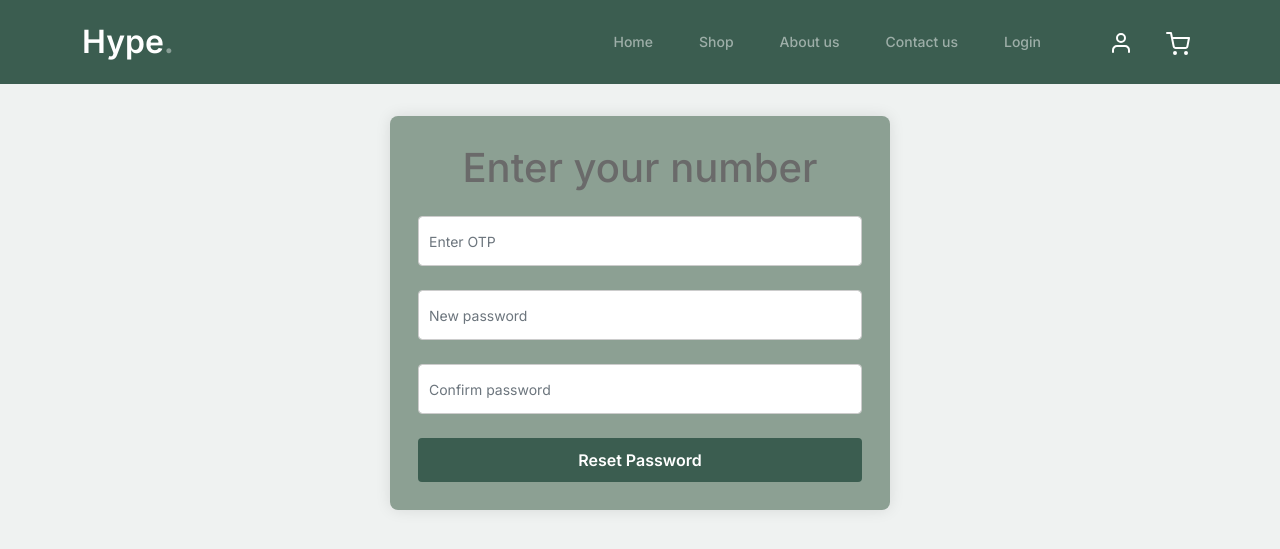
After one commit to Rahe3s/django_ecommerce, a Django app: page /accounts/reset_password/ in a window 1280 px wide. The commit adds this page. Shown: the top 549 px of the page. Run offline with Django 5.2, Linux system fonts and the light colour scheme; some libraries are stand-ins or nearby versions.

Commit message:
forget password function is implemented

```diff
--- a/accounts/urls.py
+++ b/accounts/urls.py
@@ -8,4 +8,6 @@ urlpatterns = [
     path("login", views.login_page, name='login_page'),
     path("logout", views.logout_page, name='logout_page'),
     path("otp_verification", views.otp_verification, name='otp_verification'),
+    path('forget_password/', views.forget_password, name='forget_password'),
+    path('reset_password/', views.reset_password, name='reset_password'),
 ]
--- a/accounts/views.py
+++ b/accounts/views.py
@@ -9,6 +9,7 @@ from twilio.rest import Client
 from django.conf import settings
 from datetime import datetime
 from django.contrib.auth import get_user_model
+from django.utils.timezone import now
 
 
 
@@ -152,3 +153,75 @@ def logout_page(request):
 
         messages.error(request, f"An unexpected error occurred during logout: {str(e)}")
         return redirect('login_page')
+
+
+def forget_password(request):
+    if request.method == 'POST':
+        phone = request.POST.get('phone')
+
+        if User_Details.objects.filter(phone=phone).exists():
+            # Generate OTP
+            otp = str(random.randint(100000, 999999))
+            request.session['reset_phone'] = phone
+            request.session['reset_otp'] = otp
+            request.session['reset_otp_created_at'] = now().isoformat()
+
+            try:
+                # Send OTP via SMS
+                client = Client(settings.TWILIO_ACCOUNT_SID, settings.TWILIO_AUTH_TOKEN)
+                message = client.messages.create(
+                    body=f'Your OTP code is {otp}',
+                    from_=settings.TWILIO_PHONE_NUMBER,
+                    to=phone
+                )
+
+                messages.success(request, "OTP has been sent to your phone.")
+                return redirect('reset_password')
+            except Exception as e:
+                messages.error(request, "Failed to send OTP. Please try again later.")
+        else:
+            messages.error(request, "Phone number not found.")
+
+    return render(request, 'accounts/reset_password_request.html')
+
+
+def reset_password(request):
+    if request.method == 'POST':
+        input_otp = request.POST.get('otp')
+        new_password = request.POST.get('new_password')
+        confirm_password = request.POST.get('confirm_password')
+
+        # Retrieve session data
+        otp = request.session.get('reset_otp')
+        phone = request.session.get('reset_phone')
+        otp_created_at = datetime.fromisoformat(request.session.get('reset_otp_created_at'))
+
+        # Validate OTP
+        if otp and otp_created_at:
+            time_diff = now() - otp_created_at
+
+            if time_diff.total_seconds() <= 120:  # OTP expires after 2 minutes
+                if input_otp == otp:
+                    if new_password == confirm_password:
+                        # Update user password
+                        user = User_Details.objects.get(phone=phone)
+                        user.set_password(new_password)
+                        user.save()
+
+                        # Clear session
+                        del request.session['reset_otp']
+                        del request.session['reset_phone']
+                        del request.session['reset_otp_created_at']
+
+                        messages.success(request, "Password reset successfully. You can now log in.")
+                        return redirect('login_page')
+                    else:
+                        messages.error(request, "Passwords do not match.")
+                else:
+                    messages.error(request, "Invalid OTP.")
+            else:
+                messages.error(request, "OTP has expired.")
+        else:
+            messages.error(request, "Invalid session data. Please try again.")
+
+    return render(request, 'accounts/reset_password.html')
--- a/payment/urls.py
+++ b/payment/urls.py
@@ -10,5 +10,6 @@ urlpatterns = [
     path('payment/', views.payment_page, name='payment_page'),
     path('payment/success/', views.payment_success, name='payment_success'),
     path("success/<uuid:uid>", views.success_page, name='success_page'),
+    path('payment/cancel/', views.payment_cancel, name='payment_cancel'),
 
 ]
--- a/payment/views.py
+++ b/payment/views.py
@@ -206,3 +206,8 @@ def success_page(request, uid):
     except Order.DoesNotExist:
         messages.error(request, "Order not found.")
         return redirect('home')
+
+@login_required
+def payment_cancel(request):
+    messages.info(request, 'Your payment has been cancelled.')
+    return render(request, 'payment/cancel.html')
--- /dev/null
+++ b/templates/accounts/reset_password.html
@@ -0,0 +1,43 @@
+{% include 'head.html' %} {% include 'navbar.html' %}
+
+<body>
+  {% include 'alert.html' %}
+  <!-- Include the alert for displaying messages -->
+  <div class="form-container">
+    <h1 class="text-center mb-4">Enter your number</h1>
+    <form method="post">
+      {% csrf_token %}
+      <div class="form-group mb-4">
+        <input
+          type="text"
+          name="otp"
+          id="otp"
+          class="form-control"
+          placeholder="Enter OTP"
+          required
+        />
+      </div>
+      <div class="form-group mb-4">
+        <input
+          type="password"
+          name="new_password"
+          id="new_password"
+          class="form-control"
+          placeholder="New password"
+          required
+        />
+      </div>
+      <div class="form-group mb-4">
+        <input
+          type="password"
+          name="confirm_password"
+          id="confirm_password"
+          class="form-control"
+          placeholder="Confirm password"
+          required
+        />
+      </div>
+      <button type="submit" class="btn btn-primary">Reset Password</button>
+    </form>
+  </div>
+</body>
--- a/templates/payment/payment.html
+++ b/templates/payment/payment.html
@@ -27,7 +27,7 @@
             border-radius: 4px;
             margin-top: 10px;
         }
-        #submit {
+        #submit, #cancel {
             width: 100%;
         }
         #error-message {
@@ -73,6 +73,8 @@
                 <button id="submit" class="btn btn-primary btn-lg mt-4">Pay ₹{{ order_total }}</button>
                 <div id="error-message" role="alert"></div>
             </form>
+            <!-- Cancel Button -->
+            <a href="{% url 'payment_cancel' %}" id="cancel" class="btn btn-secondary btn-lg mt-4">Cancel</a>
         </div>
     </div>
 
```
Also changed, not shown: cart/views.py (+7 -12 lines), templates/accounts/login.html (+10 -4 lines), templates/accounts/reset_password_request.html (added, +23 -0 lines), templates/cart/cart.html (+9 -1 lines), templates/dashboard/dashboard.html (+10 -0 lines), templates/payment/cancel.html (added, +45 -0 lines).
